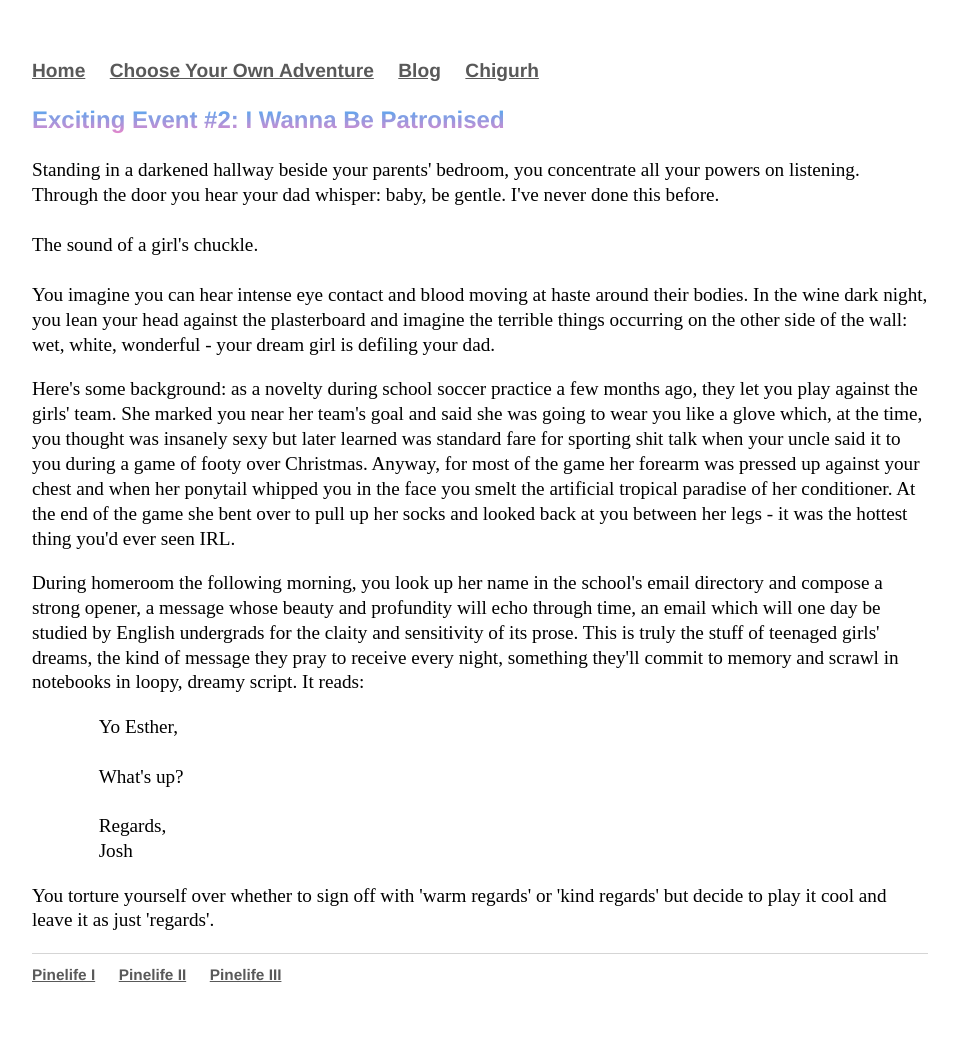
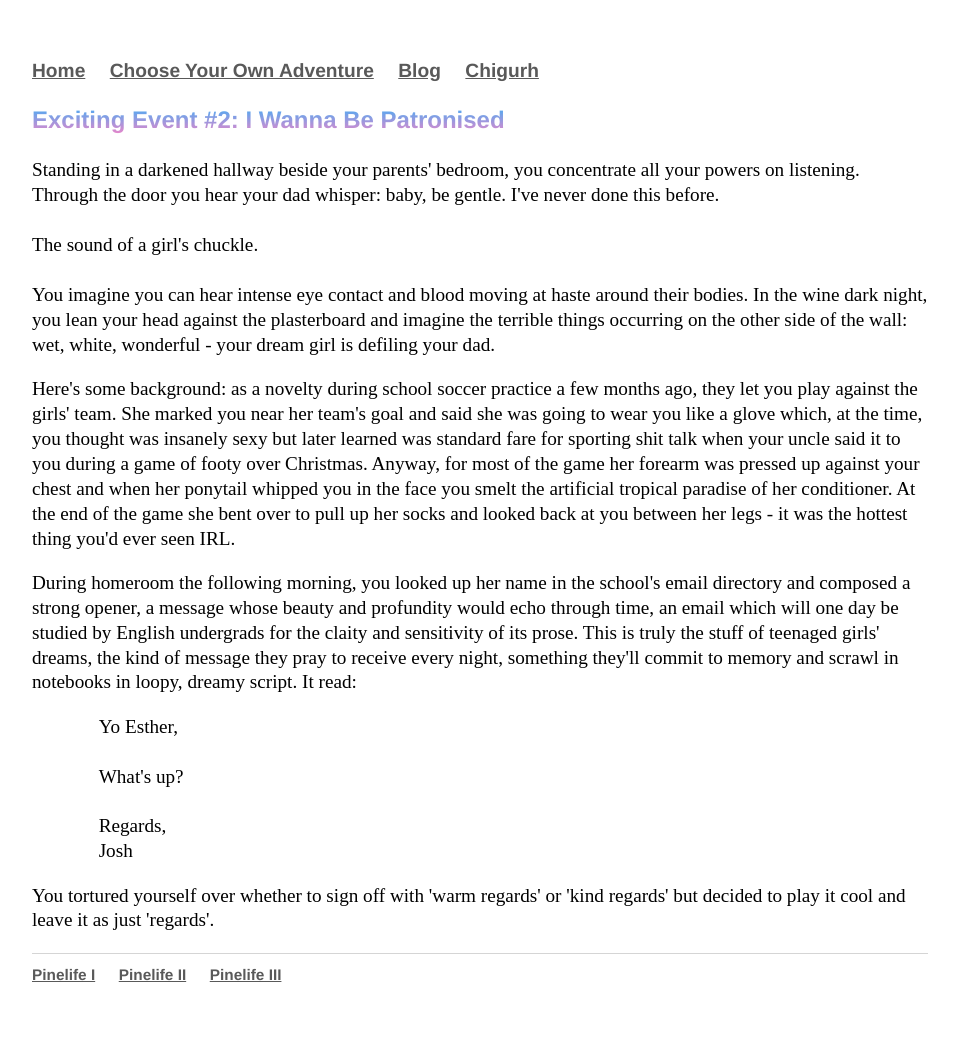
Before and after one commit to Pinelife/pinelife.github.io, a Jekyll site: the page built from Hellhole/excitingevent2.html, in a window 1280 px wide. Shown: the whole page, without its empty margins (160-1118 px from the left). Built offline with Jekyll 4.4.1, drawn with Linux system fonts in a browser that asks for light colours.

Commit message:
Update excitingevent2.html

```diff
--- a/Hellhole/excitingevent2.html
+++ b/Hellhole/excitingevent2.html
@@ -24,10 +24,10 @@ lean your head against the plasterboard and imagine the terrible things occurrin
   legs - it was the hottest thing you'd ever seen IRL.
 </p>
 <p>
- During homeroom the following morning, you look up her name in the school's email directory and compose a strong opener, a message whose
-  beauty and profundity will echo through time, an email which will one day be studied by English undergrads for the claity and
+ During homeroom the following morning, you looked up her name in the school's email directory and composed a strong opener, a message whose
+  beauty and profundity would echo through time, an email which will one day be studied by English undergrads for the claity and
   sensitivity of its prose. This is truly the stuff of teenaged girls' dreams, the kind of message they pray to receive every night,
-  something they'll commit to memory and scrawl in notebooks in loopy, dreamy script. It reads:</p>
+  something they'll commit to memory and scrawl in notebooks in loopy, dreamy script. It read:</p>
   <p style="text-align:justify" class="indented">
   Yo Esther, <br/>
   <br/>
@@ -37,5 +37,5 @@ lean your head against the plasterboard and imagine the terrible things occurrin
   Josh<br/>
 </p>
 <p>
-  You torture yourself over whether to sign off with 'warm regards' or 'kind regards' but decide to play it cool and leave it as just 'regards'.
+  You tortured yourself over whether to sign off with 'warm regards' or 'kind regards' but decided to play it cool and leave it as just 'regards'.
 </p>
```
